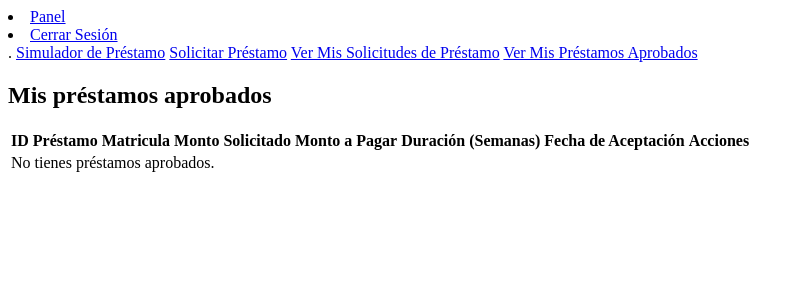
After one commit to AlejandraMiLara/CimaAhorro, a Django app: page /ver_prestamos/ in a window 1280 px wide. The commit adds this page. Shown: the top 300 px of the page, without its empty margins (0-804 px from the left). Run offline with Django 5.2, Linux system fonts and the light colour scheme; a user stored in the database is signed in.

Commit message:
estudiante puede ver sus préstamos aprobados y liberar recursos

```diff
--- a/djangocrud/urls.py
+++ b/djangocrud/urls.py
@@ -15,4 +15,5 @@ urlpatterns = [
     path('gestionar_prestamos/', views.gestionar_prestamos, name='gestionar_prestamos'),
     path('prestamos_aceptados/', views.prestamos_aceptados, name='prestamos_aceptados'),
     path('mis_solicitudes/', views.mis_solicitudes_prestamo, name='mis_solicitudes_prestamo'),
+    path('ver_prestamos/', views.ver_prestamos, name='ver_prestamos'),
 ]
--- a/prestamos_aceptados.txt
+++ b/prestamos_aceptados.txt
@@ -1,2 +1,3 @@
-2 1 365544 18000 24 20700.00 True False 2024-11-17 0
-2 1 99999 1999 1 2018.99 True False 2024-11-17 0
+1 1 365544 18000 24 20700.00 True True 2024-11-17 2024-11-17
+2 1 99999 1999 1 2018.99 True True 2024-11-17 2024-11-17
+3 1 365544 1234 4 1295.70 True False 2024-11-17 0
--- a/tasks/templates/base.html
+++ b/tasks/templates/base.html
@@ -39,6 +39,7 @@
         <a class="nav-link active" aria-current="page" href="/simulador_prestamo">Simulador de Préstamo</a>
         <a class="nav-link active" aria-current="page" href="/solicitud_prestamo">Solicitar Préstamo</a>
         <a class="nav-link active" aria-current="page" href="/mis_solicitudes">Ver Mis Solicitudes de Préstamo</a>
+        <a class="nav-link active" aria-current="page" href="/ver_prestamos">Ver Mis Préstamos Aprobados</a>
       </nav>
       {% endif %}
 
--- /dev/null
+++ b/tasks/templates/ver_prestamos.html
@@ -0,0 +1,44 @@
+{% extends 'base.html' %}
+
+{% block content %}
+  <h2>Mis préstamos aprobados</h2>
+  <table>
+    <thead>
+      <tr>
+        <th>ID Préstamo</th>
+        <th>Matricula</th>
+        <th>Monto Solicitado</th>
+        <th>Monto a Pagar</th>
+        <th>Duración (Semanas)</th>
+        <th>Fecha de Aceptación</th>
+        <th>Acciones</th>
+      </tr>
+    </thead>
+    <tbody>
+      {% for prestamo in prestamos %}
+        <tr>
+          <td>{{ prestamo.0 }}</td>
+          <td>{{ prestamo.2 }}</td>
+          <td>{{ prestamo.3 }}</td>
+          <td>{{ prestamo.5 }}</td>
+          <td>{{ prestamo.4 }}</td>
+          <td>{{ prestamo.8 }}</td> <!-- Fecha de aceptación -->
+          <td>
+            {% if not prestamo.7 %}  <!-- Compara el estado de liberación -->
+              <form method="post">
+                {% csrf_token %}
+                <button type="submit" name="liberar_recursos" value="{{ prestamo.0 }}">Liberar recursos</button>
+              </form>
+            {% else %}
+              Recurso liberado el: {{ prestamo.9 }}  <!-- Fecha de liberación -->
+            {% endif %}
+          </td>
+        </tr>
+      {% empty %}
+        <tr>
+          <td colspan="6">No tienes préstamos aprobados.</td>
+        </tr>
+      {% endfor %}
+    </tbody>
+  </table>
+{% endblock %}
--- a/tasks/views.py
+++ b/tasks/views.py
@@ -76,7 +76,7 @@ def cargar_prestamos_aceptados():
                         acepta_intereses = datos[6] == 'True'
                         recursos_liberados = datos[7] == 'True'
                         fecha_aceptado = datos[8]
-                        fecha_liberacion = int(datos[9])
+                        fecha_liberacion = datos[9]
 
                         prestamos_aceptados_data.append([id_solicitud, id_usuario, matricula, monto, duracion, monto_total,
                                                          acepta_intereses, recursos_liberados, fecha_aceptado, fecha_liberacion])
@@ -361,3 +361,39 @@ def mis_solicitudes_prestamo(request):
     return render(request, 'mis_solicitudes_prestamo.html', {
         'solicitudes': solicitudes_estudiante
     })
+
+@login_required
+def ver_prestamos(request):
+    # Filtrar los préstamos aprobados del usuario actual
+    prestamos_del_usuario = [
+        prestamo for prestamo in prestamos_aceptados_data if prestamo[1] == request.user.id
+    ]
+
+    if request.method == 'POST':
+        # Verificar si se ha presionado el botón para liberar recursos
+        prestamos_para_liberar = request.POST.getlist('liberar_recursos')
+        fecha_actual = timezone.now().date()
+
+        # Actualizar los registros en el archivo 'prestamos_aceptados.txt'
+        with open('prestamos_aceptados.txt', 'r') as file:
+            lines = file.readlines()
+
+        with open('prestamos_aceptados.txt', 'w') as file:
+            for line in lines:
+                datos = line.strip().split()
+                if datos[0] in prestamos_para_liberar:
+                    datos[7] = 'True'  # Cambiar recursos_liberados a 'True'
+                    datos[9] = str(fecha_actual)  # Establecer la fecha de liberación
+                file.write(" ".join(datos) + "\n")
+
+        # Recargar los datos después de la actualización
+        cargar_prestamos_aceptados()
+
+        return redirect('ver_prestamos')
+
+    # Asegúrate de cargar los datos después de cualquier acción
+    cargar_prestamos_aceptados()
+
+    return render(request, 'ver_prestamos.html', {
+        'prestamos': prestamos_del_usuario
+    })
```
